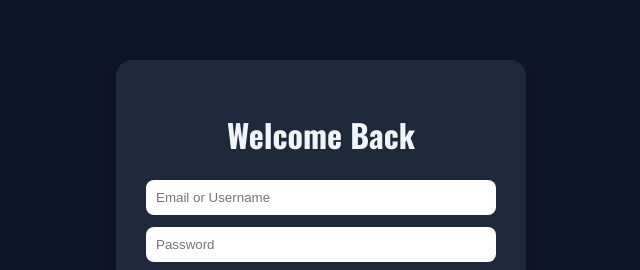
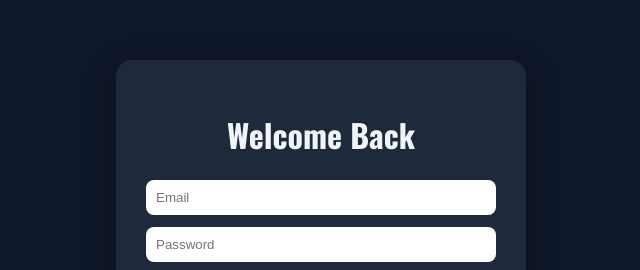
Before and after one commit to haydnchau/suon-finance, a React (Vite) app in the folder frontend/: page / in a window 1280 px wide. Shown: the part 168-438 px from the top of the page, without its empty margins (319-959 px from the left). Built offline with nearby package versions, Linux system fonts and the light colour scheme.

Commit message:
Fix login and register page

```diff
--- a/frontend/src/App.jsx
+++ b/frontend/src/App.jsx
@@ -87,7 +87,6 @@ function App() {
                         <div>
                             <h2 className="logo">
                                 <img src={suonLogo} alt="Suon Logo" className="logo-img" /> {(user?.firstName || "User").toUpperCase()} {(user?.lastName?.charAt(0) || "").toUpperCase()}.
-                                {console.log(user)}
                             </h2>
 
                             <nav>
--- a/frontend/src/pages/Auth.jsx
+++ b/frontend/src/pages/Auth.jsx
@@ -91,7 +91,7 @@ export default function Auth({ onLogin }) {
         </>
       )}
 
-      <input placeholder="Email or Username" onChange={e => handleChange('email', e.target.value)} />
+      <input placeholder="Email" onChange={e => handleChange('email', e.target.value)} />
       <input type="password" placeholder="Password" onChange={e => handleChange('password', e.target.value)} />
 
       {!isLogin && (
```
